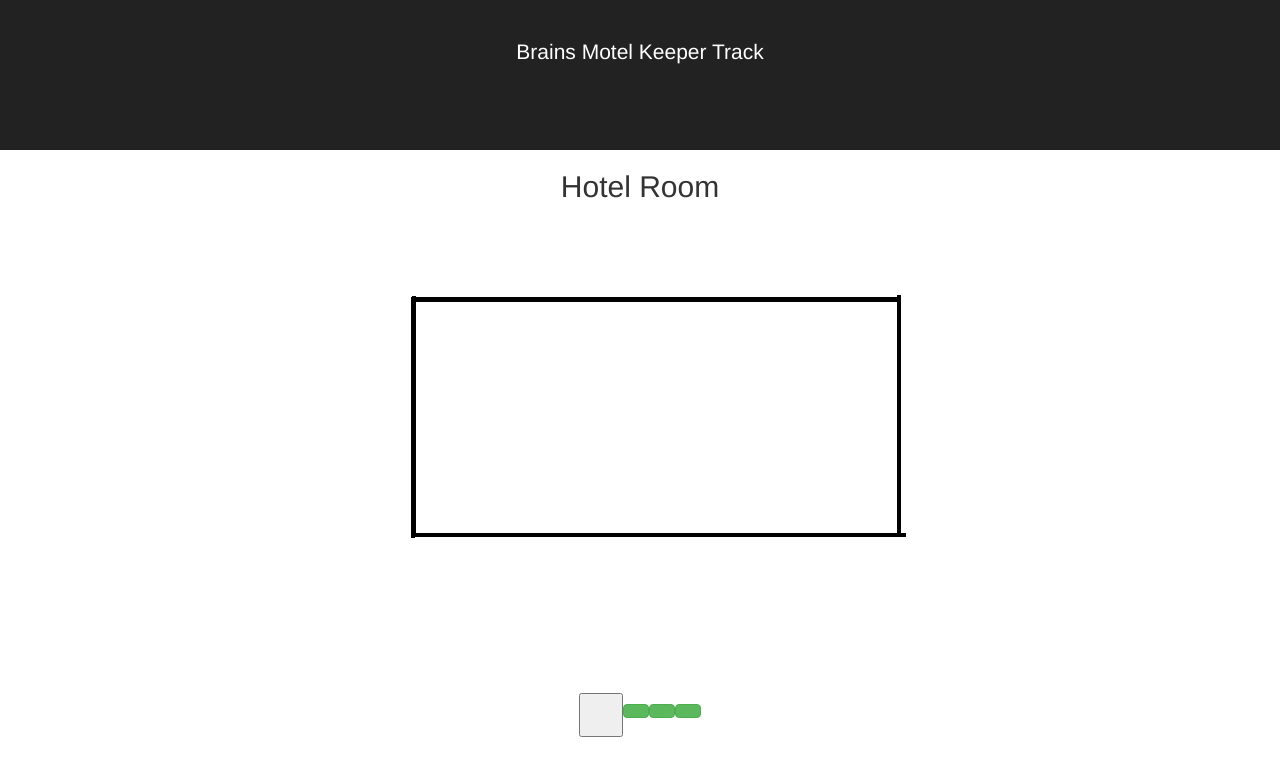
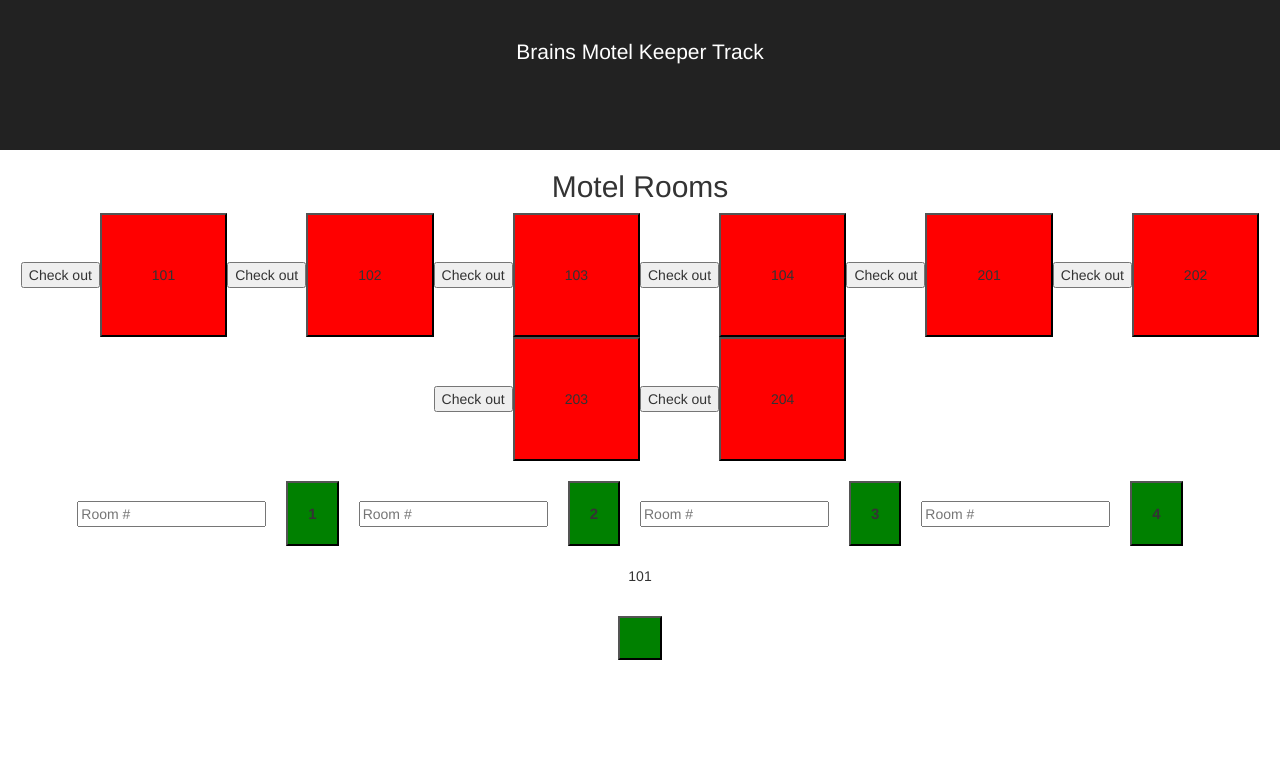
Before and after one commit to ElishebaW/keeper_track, a React (Create React App) app: page / in a window 1280 px wide. Shown: the top 776 px of the page. Built offline with nearby package versions, Linux system fonts and the light colour scheme.

Commit message:
Adding checkout functionality to app for rooms

```diff
--- a/src/App.css
+++ b/src/App.css
@@ -23,10 +23,20 @@
 }
 
 .button-1, .button-2, .button-3, .button-4 {
-  display: inline;
+  display: inline-block;
   padding: 20px;
+  background-color: green;
+  margin: 20px;
+  font-size: 15px;
+  font-weight: bold;
 }
 @keyframes App-logo-spin {
   from { transform: rotate(0deg); }
   to { transform: rotate(360deg); }
 }
+
+.HotelRoom-101,.HotelRoom-102,.HotelRoom-103,.HotelRoom-104, .HotelRoom-201,.HotelRoom-202,.HotelRoom-203,.HotelRoom-204 {
+  display: inline-block;
+  padding: 50px;
+  background-color: red;
+}
--- a/src/App.js
+++ b/src/App.js
@@ -1,5 +1,7 @@
 import React, { Component } from 'react';
 import Keeper from './Keeper'
+import KeeperTimer from './KeeperTimer'
+import Queue from './Queue'
 import './App.css';
 
 class App extends Component {
@@ -10,6 +12,8 @@ class App extends Component {
           <h1 className="App-title">Brains Motel Keeper Track</h1>
         </header>
         <Keeper />
+        <Queue />
+        <KeeperTimer />
       </div>
     );
   }
--- a/src/Keeper.js
+++ b/src/Keeper.js
@@ -1,34 +1,153 @@
 import React, { Component } from 'react';
-import HotelRoom from './HotelRoom.png';
 import './App.css';
 
+
 class Keeper extends Component {
+  constructor(props) {
+   super(props);
+   this.state = {
+     room: '',
+     showRoom: true
+   }
+ }
+
+
+hideRoom101() {
+  var x = document.getElementById("HotelRoom-101")
+  if (x.style.display === "none") {
+        x.style.display = "block";
+    } else {
+        x.style.display = "none";
+    }
+}
+hideRoom102() {
+  var x = document.getElementById("HotelRoom-102")
+  if (x.style.display === "none") {
+        x.style.display = "block";
+    } else {
+        x.style.display = "none";
+    }
+}
+hideRoom103() {
+  var x = document.getElementById("HotelRoom-103")
+  if (x.style.display === "none") {
+        x.style.display = "block";
+    } else {
+        x.style.display = "none";
+    }
+}
+hideRoom104() {
+  var x = document.getElementById("HotelRoom-104")
+  if (x.style.display === "none") {
+        x.style.display = "block";
+    } else {
+        x.style.display = "none";
+    }
+}
+hideRoom201() {
+  var x = document.getElementById("HotelRoom-201")
+  if (x.style.display === "none") {
+        x.style.display = "block";
+    } else {
+        x.style.display = "none";
+    }
+}
+hideRoom202() {
+  var x = document.getElementById("HotelRoom-202")
+  if (x.style.display === "none") {
+        x.style.display = "block";
+    } else {
+        x.style.display = "none";
+    }
+}
+
+hideRoom203() {
+  var x = document.getElementById("HotelRoom-203")
+  if (x.style.display === "none") {
+        x.style.display = "block";
+    } else {
+        x.style.display = "none";
+    }
+}
+
+
+hideRoom204() {
+  var x = document.getElementById("HotelRoom-204")
+  if (x.style.display === "none") {
+        x.style.display = "block";
+    } else {
+        x.style.display = "none";
+    }
+}
+
+
+
+
   render() {
     return (
       <div className='HotelRoom'>
-      <h2>Hotel Room</h2>
-      <img src={HotelRoom} alt="HotelRoom" />
+      <h2>Motel Rooms</h2>
+      <button onClick={this.hideRoom101}>Check out</button>
+
+      <button type="button" className="HotelRoom-101" id="HotelRoom-101">101</button>
+        <button onClick={this.hideRoom102}>Check out</button>
+      <button type="button" className="HotelRoom-102" id='HotelRoom-102' >102</button>
+        <button onClick={this.hideRoom103}>Check out</button>
+      <button type="button" className="HotelRoom-103"  id='HotelRoom-103'>103</button>
+        <button onClick={this.hideRoom104}>Check out</button>
+      <button type="button" className="HotelRoom-104" id='HotelRoom-104'>104</button>
+        <button onClick={this.hideRoom201}>Check out</button>
+      <button type="button" className="HotelRoom-201" id='HotelRoom-201'>201</button>
+        <button onClick={this.hideRoom202}>Check out</button>
+      <button type="button" className="HotelRoom-202" id='HotelRoom-202'>202</button>
+        <button onClick={this.hideRoom203}>Check out</button>
+      <button type="button" className="HotelRoom-203" id='HotelRoom-203'>203</button>
+        <button onClick={this.hideRoom204}>Check out</button>
+      <button type="button" className="HotelRoom-204" id='HotelRoom-204'>204</button>
       <div className="Keepers">
+      <input
+        className="room-control"
+        placeholder="Room #"
+        onChange={event => this.setState({room:event.target.value})}/>
       <button
        type="button"
        className="button-1"
-       />
+       onClick={() => this.moveKeeper()}>
+       1
+      </button>
+      <input
+        className="room-control"
+        placeholder="Room #"
+        onChange={event => this.setState({room: event.target.value})}/>
       <button
-      type="button-2"
-      className="btn btn-success"
-       />
+      type="button"
+      className="button-2">
+      2
+      </button>
+      <input
+        className="room-control"
+        placeholder="Room #"
+        onChange={event => this.setState({room: event.target.value})}/>
       <button
-        type="button-3"
-        className="btn btn-success"
-       />
+        type="button"
+        className="button-3">
+        3
+       </button>
+       <input
+         className="room-control"
+         placeholder="Room #"
+         onChange={event => this.setState({room: event.target.value})}/>
        <button
-        type="button-4"
-        className="btn btn-success"
-        />
+        type="button"
+        className="button-4">
+          4
+        </button>
       </div>
     </div>
     )
   }
 }
 
+
+
 export default Keeper;
--- /dev/null
+++ b/src/KeeperTimer.js
@@ -0,0 +1,37 @@
+import React, { Component } from 'react';
+import './App.css';
+
+class KeeperTimer extends Component {
+  constructor(props) {
+   super(props);
+   this.state = {date: new Date()};
+   }
+
+   componentDidMount() {
+
+    }
+
+    componentWillUnmount() {
+
+    }
+ startTime() {
+   this.state.date.toLocaleTimeString();
+}
+
+
+
+ endTime() {
+
+ }
+
+render () {
+  return (
+  <button type='button' className='button-1'
+    onClick={() => this.startTime()}>
+  </button>
+    )
+  }
+
+}
+
+export default KeeperTimer;
--- /dev/null
+++ b/src/Queue.js
@@ -0,0 +1,22 @@
+import React, { Component } from 'react';
+import './App.css';
+
+class Queue extends Component {
+  constructor(props) {
+   super(props);
+   this.state = {
+      queue: []
+   }
+ }
+
+
+
+render () {
+  return (
+    <div>
+    <p>101</p>
+    </div>
+  )
+}
+}
+export default Queue;
```
Also changed, not shown: src/HotelRoom.png, 1 other file (tests, documents, lock files or other folders).
